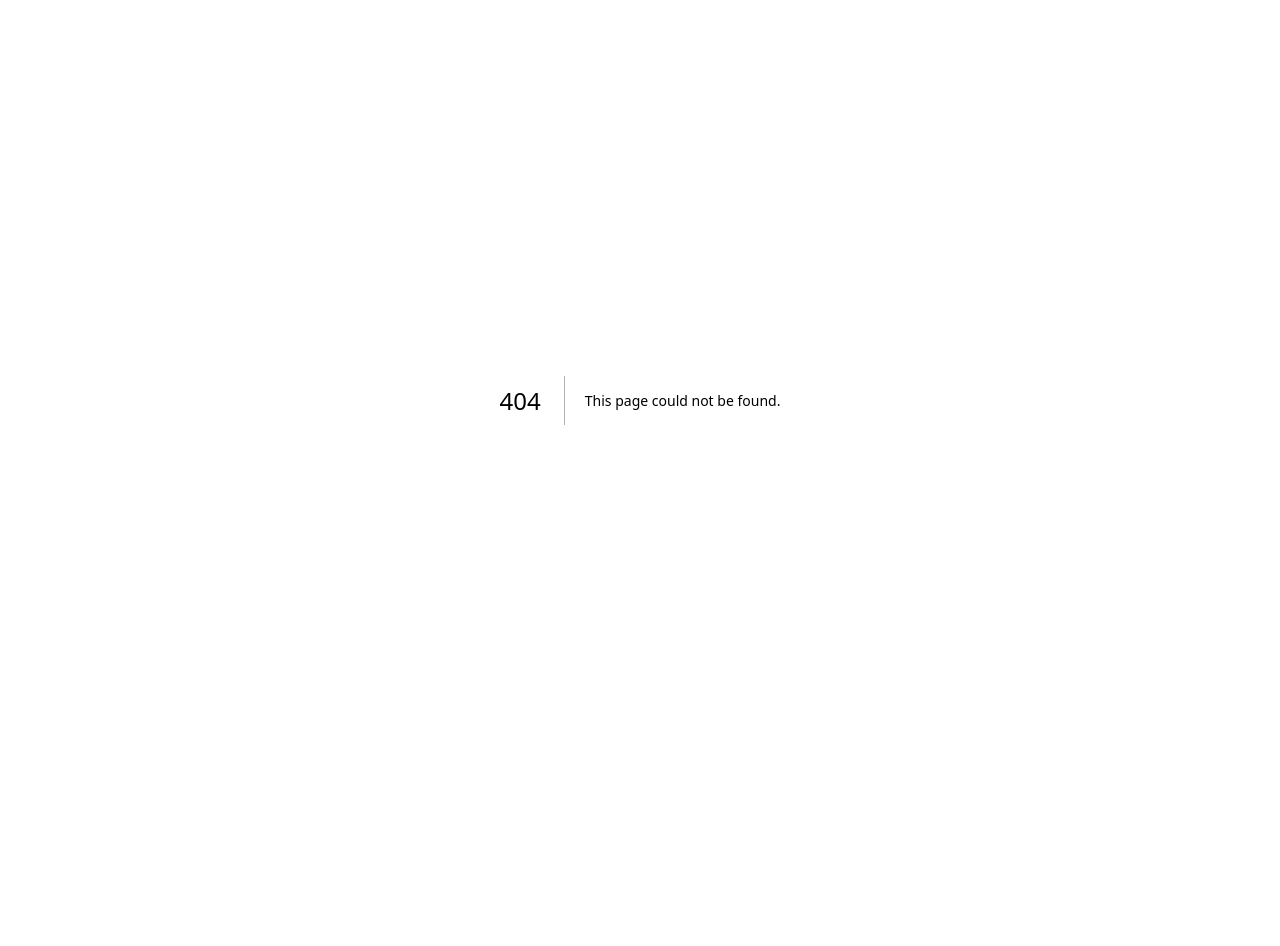
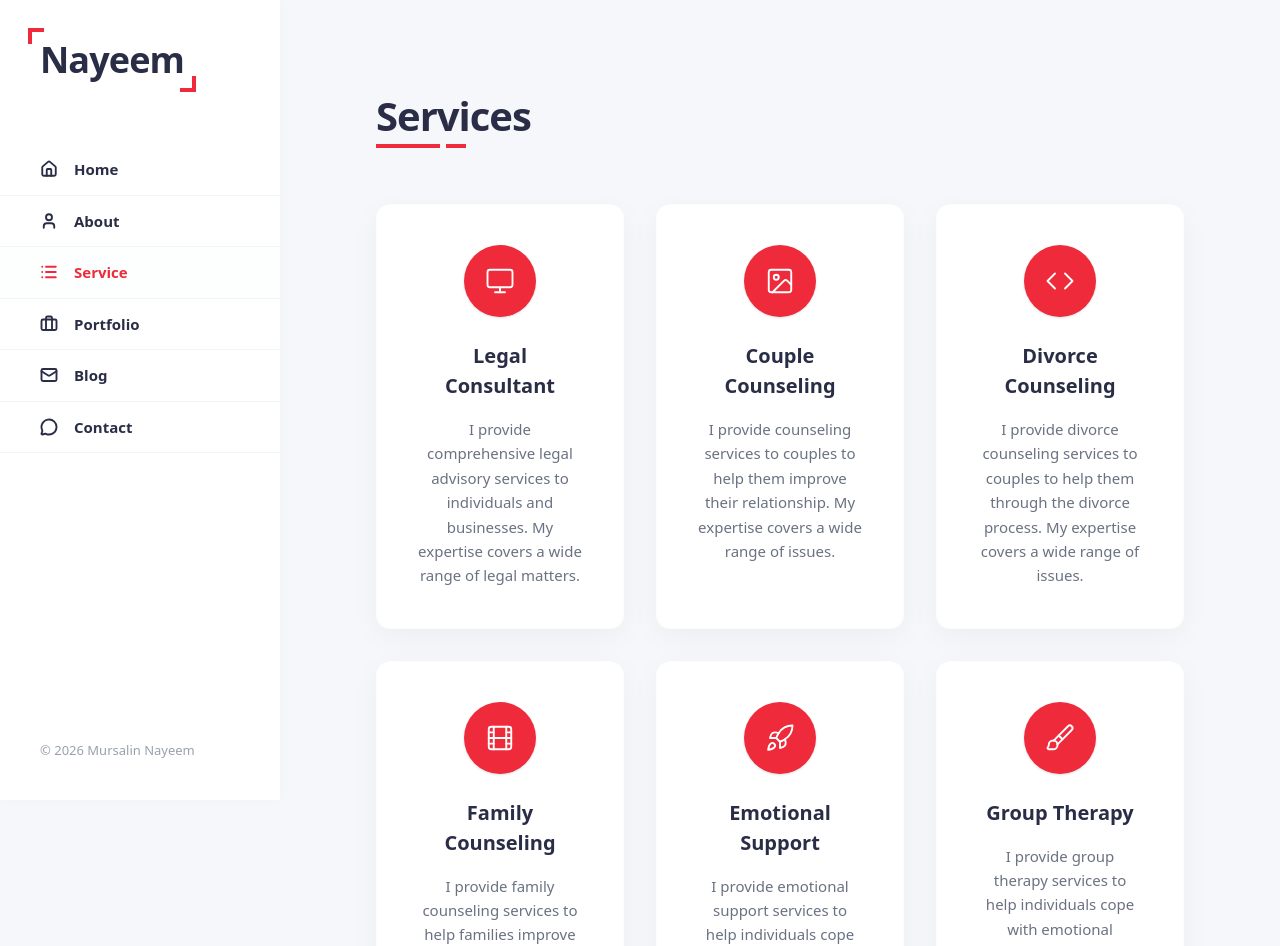
Before and after one commit to Rakibul-Hasan-max/Mursalin-nayeem, a Next.js app: page /service in a window 1280 px wide. Before the commit this address had no page. Shown: the top 946 px of the page. Before the commit the page ends 800 px from the top, so only its background shows below. Built offline with nearby package versions, Linux system fonts and the light colour scheme.

Commit message:
feat: implement services page and update personal contact information

```diff
--- /dev/null
+++ b/src/app/service/page.tsx
@@ -0,0 +1,76 @@
+import Sidebar from "../../components/layout/Sidebar";
+import ServiceCard from "../../components/service/ServiceCard";
+import { Monitor, Image as ImageIcon, Code, Film, Rocket, Brush } from "lucide-react";
+
+export const metadata = {
+  title: "Services | Mursalin Nayeem",
+  description: "Services provided by Mursalin Nayeem",
+};
+
+export default function ServicePage() {
+  const services = [
+    {
+      title: "Legal Consultant",
+      description: "I provide comprehensive legal advisory services to individuals and businesses. My expertise covers a wide range of legal matters.",
+      Icon: Monitor,
+    },
+    {
+      title: "Couple Counseling",
+      description: "I provide counseling services to couples to help them improve their relationship. My expertise covers a wide range of issues.",
+      Icon: ImageIcon,
+    },
+    {
+      title: "Divorce Counseling",
+      description: "I provide divorce counseling services to couples to help them through the divorce process. My expertise covers a wide range of issues.",
+      Icon: Code,
+    },
+    {
+      title: "Family Counseling",
+      description: "I provide family counseling services to help families improve their relationships. My expertise covers a wide range of issues.",
+      Icon: Film,
+    },
+    {
+      title: "Emotional Support",
+      description: "I provide emotional support services to help individuals cope with emotional challenges. My expertise covers a wide range of issues.",
+      Icon: Rocket,
+    },
+    {
+      title: "Group Therapy",
+      description: "I provide group therapy services to help individuals cope with emotional challenges. My expertise covers a wide range of issues.",
+      Icon: Brush,
+    },
+  ];
+
+  return (
+    <div className="flex min-h-screen bg-[#F6F7FB] font-sans">
+      {/* Sidebar */}
+      <Sidebar />
+
+      {/* Main Content */}
+      <main className="flex-1 ml-[280px] flex flex-col min-h-screen pt-24 px-16 lg:px-24 pb-20">
+        {/* Title Section */}
+        <div className="mb-14">
+          <h2 className="text-[40px] font-bold text-[#292D46] tracking-tight leading-none">
+            Services
+          </h2>
+          <div className="flex mt-2 gap-1.5">
+            <div className="h-[4px] w-16 bg-[#EE2A3B]"></div>
+            <div className="h-[4px] w-5 bg-[#EE2A3B]"></div>
+          </div>
+        </div>
+
+        {/* Services Grid */}
+        <div className="grid grid-cols-1 md:grid-cols-2 xl:grid-cols-3 gap-8 w-full max-w-7xl">
+          {services.map((service, index) => (
+            <ServiceCard
+              key={index}
+              title={service.title}
+              description={service.description}
+              Icon={service.Icon}
+            />
+          ))}
+        </div>
+      </main>
+    </div>
+  );
+}
--- a/src/components/about/PersonalDetails.tsx
+++ b/src/components/about/PersonalDetails.tsx
@@ -3,7 +3,7 @@ export default function PersonalDetails() {
     { label: "Birthday", value: "19 Aug, 2001" },
     { label: "Age", value: "25" },
     { label: "Website", value: "mursalinnayeem.vercel.app" },
-    { label: "Email", value: "nayeeem@gmail.com" },
+    { label: "Email", value: "mursalinnayeem9@gmail.com" },
     { label: "Degree", value: "LLB" },
     { label: "Phone", value: "+880 1580 507157" },
     { label: "City", value: "Dhaka, Bangladesh" },
--- a/src/components/contact/ContactInfo.tsx
+++ b/src/components/contact/ContactInfo.tsx
@@ -30,14 +30,14 @@ export default function ContactInfo() {
       <div className="flex flex-col items-center flex-1">
         <SolidMapPinIcon />
         <h3 className="text-[#292D46] font-bold text-[19px] mb-1">Address</h3>
-        <p className="text-gray-500 text-[15px]">Airport Road, Dhaka, Bangladesh</p>
+        <p className="text-gray-500 text-[15px]">Dakshin khan, Dhaka, Bangladesh</p>
       </div>
 
       {/* Email */}
       <div className="flex flex-col items-center flex-1">
         <SolidMailIcon />
         <h3 className="text-[#292D46] font-bold text-[19px] mb-1">Email</h3>
-        <p className="text-gray-500 text-[15px]">nayeeem@gmail.com</p>
+        <p className="text-gray-500 text-[15px]">mursalinnayeem9@gmail.com</p>
       </div>
     </div>
   );
--- /dev/null
+++ b/src/components/service/ServiceCard.tsx
@@ -0,0 +1,21 @@
+import { LucideIcon } from "lucide-react";
+
+interface ServiceCardProps {
+  title: string;
+  description: string;
+  Icon: LucideIcon;
+}
+
+export default function ServiceCard({ title, description, Icon }: ServiceCardProps) {
+  return (
+    <div className="bg-white rounded-[14px] p-10 flex flex-col items-center text-center shadow-[0_8px_30px_rgba(0,0,0,0.04)] border border-gray-50/50 hover:-translate-y-2 transition-transform duration-300">
+      <div className="w-[72px] h-[72px] bg-[#EE2A3B] rounded-full flex items-center justify-center mb-6 shadow-sm">
+        <Icon color="white" size={30} strokeWidth={1.5} />
+      </div>
+      <h3 className="text-[20px] font-bold text-[#292D46] mb-4">{title}</h3>
+      <p className="text-gray-500 text-[15px] leading-relaxed">
+        {description}
+      </p>
+    </div>
+  );
+}
```
